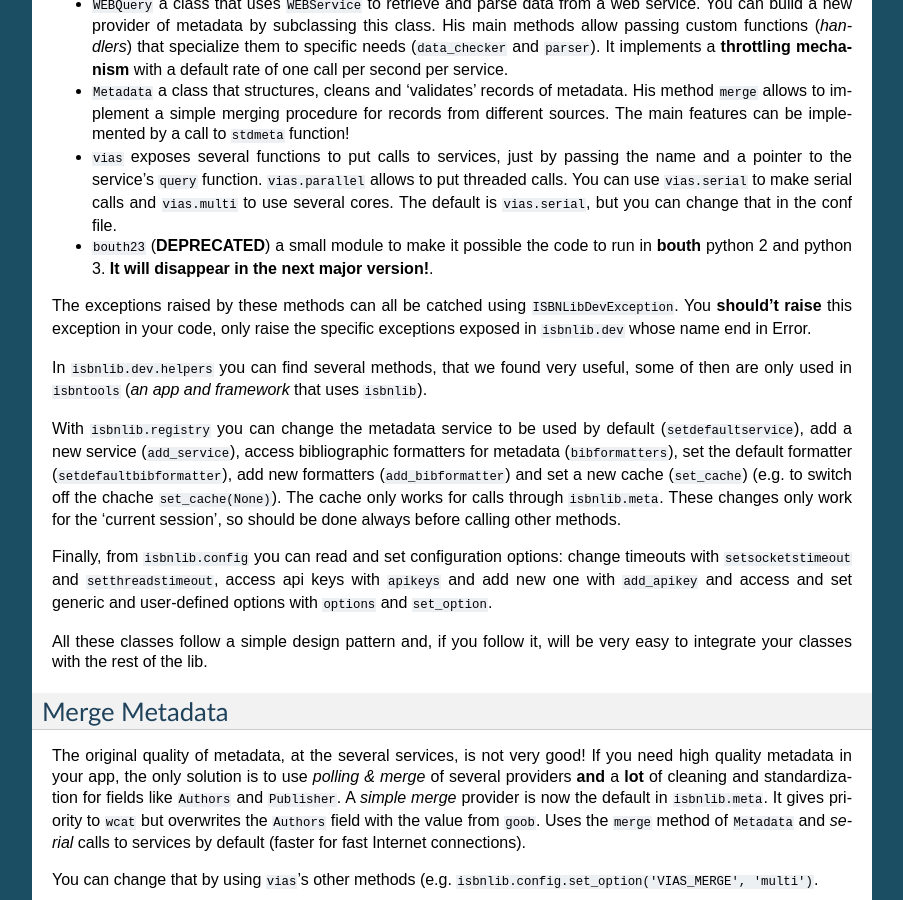
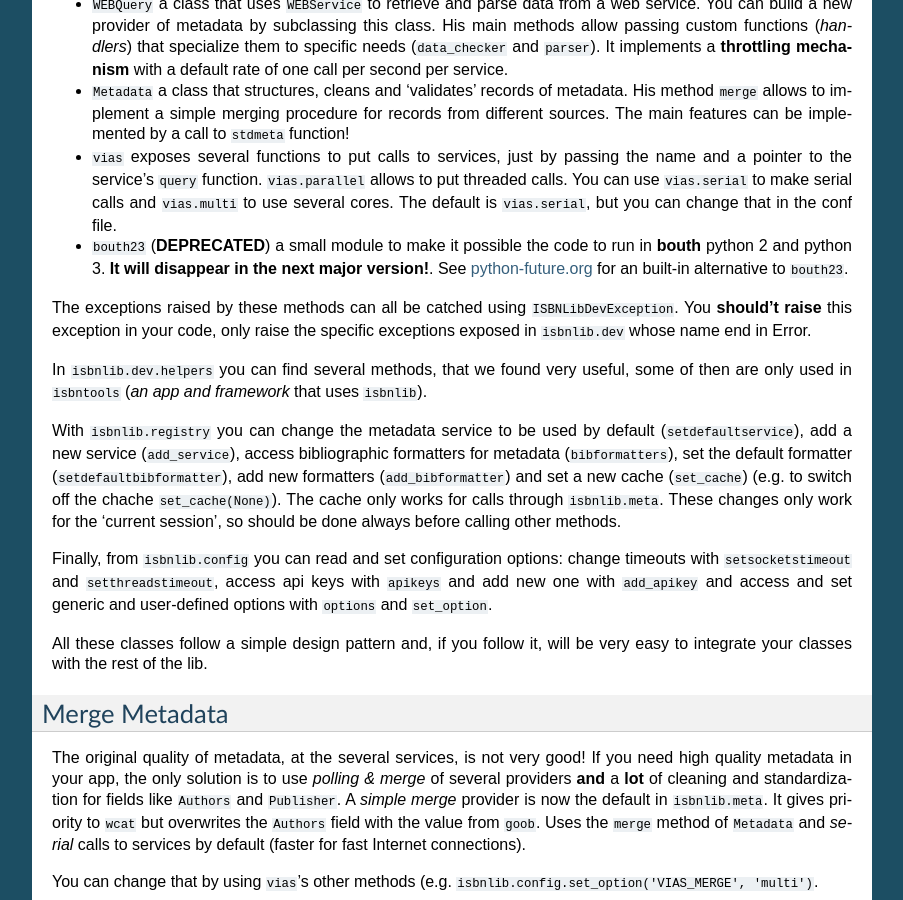
Before and after one commit to rysto3/isbnlib, a Sphinx documentation site: the page built from docs/devs.rst, in a window 1280 px wide and 900 px high, scrolled down 2300 px. Shown: the whole window, without its empty margins (198-1101 px from the left). Built offline with Sphinx 7.4.7, drawn with Linux system fonts in a browser that asks for light colours.

Commit message:
add ref to 'python-future.org'

```diff
--- a/README.rst
+++ b/README.rst
@@ -230,6 +230,7 @@ namespace ``isbnlib.dev``, namely:
 
 * ``bouth23`` (**DEPRECATED**) a small module to make it possible the code to run
   in **bouth** python 2 and python 3. **It will disappear in the next major version!**.
+  See python-future.org_ for an built-in alternative to ``bouth23``.
 
 The exceptions raised by these methods can all be catched using ``ISBNLibDevException``.
 You **should't raise** this exception in your code, only raise the specific exceptions
@@ -324,3 +325,5 @@ Read ``isbnlib`` code in a very sctructured way at sourcegraph_ or 'the docs' at
 .. _isbn-international.org: https://www.isbn-international.org/content/what-isbn
 
 .. _wikipedia: http://en.wikipedia.org/wiki/International_Standard_Book_Number
+
+.. _python-future.org: http://python-future.org/compatible_idioms.html
--- a/docs/devs.rst
+++ b/docs/devs.rst
@@ -149,6 +149,7 @@ namespace ``isbnlib.dev``, namely:
 
 * ``bouth23`` (**DEPRECATED**) a small module to make it possible the code to run
   in **bouth** python 2 and python 3. **It will disappear in the next major version!**.
+  See python-future.org_ for an built-in alternative to ``bouth23``.
 
 
 The exceptions raised by these methods can all be catched using ``ISBNLibDevException``.
@@ -229,3 +230,5 @@ framework to further developement, take a look at isbntools_.
 .. _test_ext: https://github.com/xlcnd/isbnlib/blob/master/isbnlib/test/test_ext.py
 
 .. _isbn-international.org: https://www.isbn-international.org/content/what-isbn
+
+.. _python-future.org: http://python-future.org/compatible_idioms.html
```
